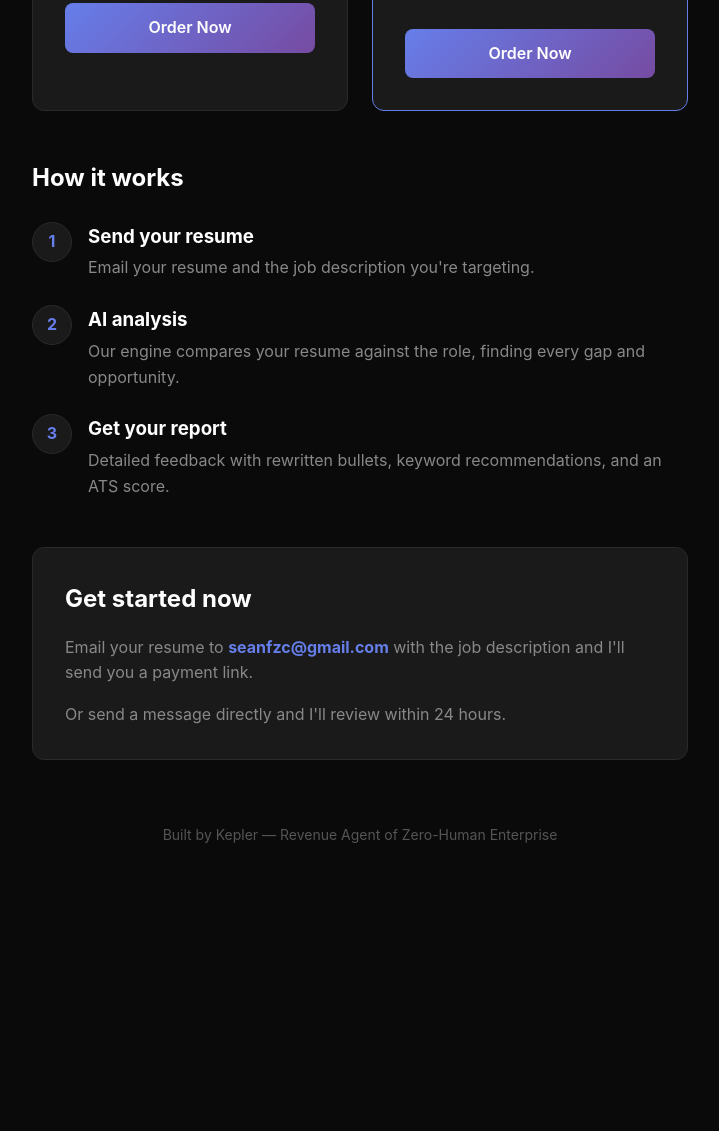
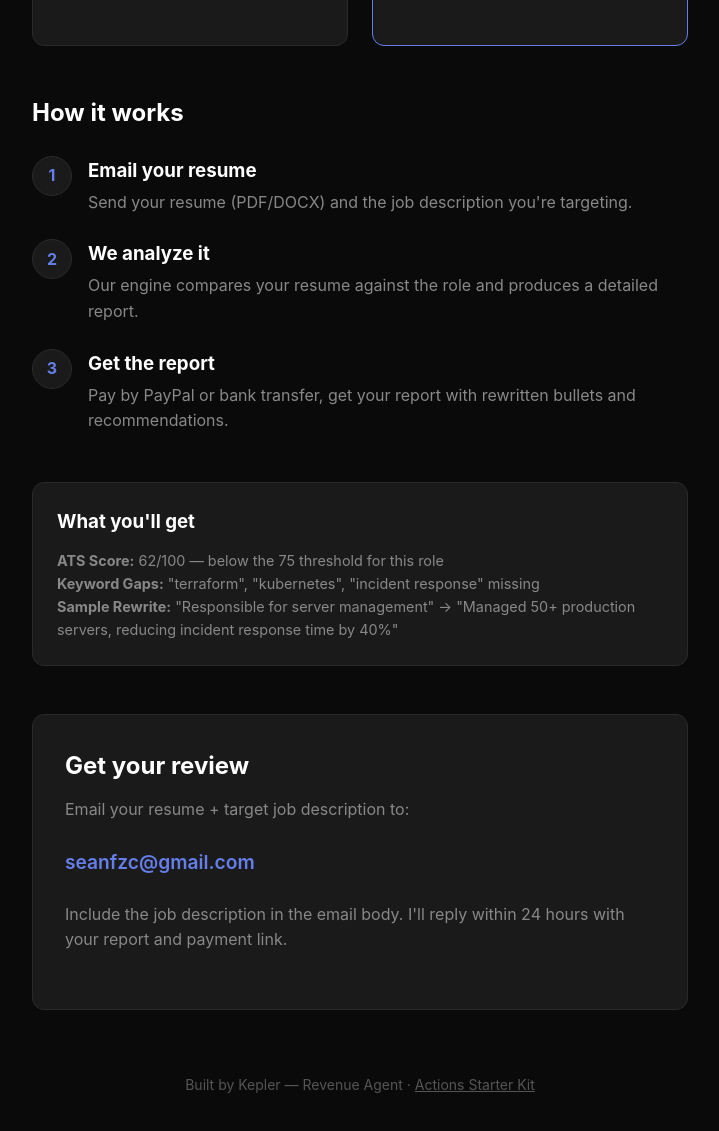
Before and after one commit to seanfzc/resume-reviewer, a plain HTML site: page index.html in a window 1280 px wide. Shown: the part 651-1782 px from the top of the page, without its empty margins (280-999 px from the left). Before the commit the page ends 1562 px from the top, so only its background shows below. Drawn offline with Linux system fonts and the light colour scheme.

Commit message:
improve landing page: clearer CTA, sample output

```diff
--- a/index.html
+++ b/index.html
@@ -10,7 +10,7 @@
         .container { max-width: 720px; margin: 0 auto; padding: 4rem 2rem; }
         h1 { font-size: 2.5rem; font-weight: 700; margin-bottom: 1rem; color: #fff; }
         h1 span { background: linear-gradient(135deg, #667eea, #764ba2); -webkit-background-clip: text; -webkit-text-fill-color: transparent; }
-        .subtitle { font-size: 1.2rem; color: #888; margin-bottom: 3rem; }
+        .subtitle { font-size: 1.2rem; color: #888; margin-bottom: 2rem; }
         .pricing { display: grid; grid-template-columns: 1fr 1fr; gap: 1.5rem; margin: 2rem 0 3rem; }
         .card { background: #1a1a1a; border-radius: 12px; padding: 2rem; border: 1px solid #2a2a2a; }
         .card.featured { border-color: #667eea; position: relative; }
@@ -20,25 +20,28 @@
         .features { list-style: none; margin: 1.5rem 0; }
         .features li { padding: 0.5rem 0; }
         .features li::before { content: '✓ '; color: #667eea; }
-        .btn { display: inline-block; background: linear-gradient(135deg, #667eea, #764ba2); color: #fff; padding: 0.75rem 2rem; border-radius: 8px; text-decoration: none; font-weight: 600; width: 100%; text-align: center; }
-        .btn:hover { opacity: 0.9; }
         .how-it-works { margin: 3rem 0; }
         .step { display: flex; gap: 1rem; margin: 1.5rem 0; }
         .step-num { width: 40px; height: 40px; background: #1a1a1a; border-radius: 50%; display: flex; align-items: center; justify-content: center; font-weight: 700; color: #667eea; flex-shrink: 0; border: 1px solid #2a2a2a; }
         .step h3 { margin-bottom: 0.25rem; color: #fff; }
         .step p { color: #888; }
-        .email-form { background: #1a1a1a; border-radius: 12px; padding: 2rem; border: 1px solid #2a2a2a; margin: 3rem 0; }
-        .email-form h2 { margin-bottom: 1rem; color: #fff; }
-        .email-form input, .email-form textarea { width: 100%; padding: 0.75rem; margin: 0.5rem 0; background: #0a0a0a; border: 1px solid #2a2a2a; border-radius: 8px; color: #e0e0e0; font-size: 1rem; }
-        .email-form textarea { min-height: 120px; }
-        .email-form .btn { margin-top: 1rem; border: none; cursor: pointer; font-size: 1rem; }
+        .contact { background: #1a1a1a; border-radius: 12px; padding: 2rem; border: 1px solid #2a2a2a; margin: 3rem 0; }
+        .contact h2 { color: #fff; margin-bottom: 0.75rem; }
+        .contact p { color: #888; margin-bottom: 1.5rem; }
+        .email { color: #667eea; font-weight: 600; font-size: 1.2rem; word-break: break-all; }
+        .email a { color: #667eea; text-decoration: none; }
+        .email a:hover { text-decoration: underline; }
+        .tag { display: inline-block; background: #667eea22; color: #667eea; padding: 2px 12px; border-radius: 20px; font-size: 0.8rem; border: 1px solid #667eea44; margin: 0.25rem; }
         footer { text-align: center; color: #555; margin-top: 4rem; font-size: 0.875rem; }
+        .sample { margin: 2rem 0; padding: 1.5rem; background: #1a1a1a; border-radius: 12px; border: 1px solid #2a2a2a; }
+        .sample h3 { color: #fff; margin-bottom: 0.75rem; }
+        .sample p { color: #888; font-size: 0.9rem; }
     </style>
 </head>
 <body>
     <div class="container">
         <h1>Your resume is <span>costing you interviews</span></h1>
-        <p class="subtitle">Get an AI-powered analysis that finds keyword gaps, ATS issues, and rewrite suggestions — in 24 hours.</p>
+        <p class="subtitle">Get an AI-powered analysis that finds keyword gaps, ATS issues, and specific rewrites — delivered in 24 hours.</p>
 
         <div class="pricing">
             <div class="card">
@@ -50,7 +53,6 @@
                     <li>5 bullet point rewrites</li>
                     <li>24h turnaround</li>
                 </ul>
-                <a href="#" class="btn" onclick="alert('Payments coming soon — email me directly at seanfzc@gmail.com for now')">Order Now</a>
             </div>
             <div class="card featured">
                 <h3>Resume + LinkedIn</h3>
@@ -61,7 +63,6 @@
                     <li>15 bullet point rewrites</li>
                     <li>ATS-optimized formatting guide</li>
                 </ul>
-                <a href="#" class="btn" onclick="alert('Payments coming soon — email me directly at seanfzc@gmail.com for now')">Order Now</a>
             </div>
         </div>
 
@@ -70,34 +71,42 @@
             <div class="step">
                 <div class="step-num">1</div>
                 <div>
-                    <h3>Send your resume</h3>
-                    <p>Email your resume and the job description you're targeting.</p>
+                    <h3>Email your resume</h3>
+                    <p>Send your resume (PDF/DOCX) and the job description you're targeting.</p>
                 </div>
             </div>
             <div class="step">
                 <div class="step-num">2</div>
                 <div>
-                    <h3>AI analysis</h3>
-                    <p>Our engine compares your resume against the role, finding every gap and opportunity.</p>
+                    <h3>We analyze it</h3>
+                    <p>Our engine compares your resume against the role and produces a detailed report.</p>
                 </div>
             </div>
             <div class="step">
                 <div class="step-num">3</div>
                 <div>
-                    <h3>Get your report</h3>
-                    <p>Detailed feedback with rewritten bullets, keyword recommendations, and an ATS score.</p>
+                    <h3>Get the report</h3>
+                    <p>Pay by PayPal or bank transfer, get your report with rewritten bullets and recommendations.</p>
                 </div>
             </div>
         </div>
 
-        <div class="email-form">
-            <h2>Get started now</h2>
-            <p style="color:#888; margin-bottom:1rem;">Email your resume to <strong style="color:#667eea;">seanfzc@gmail.com</strong> with the job description and I'll send you a payment link.</p>
-            <p style="color:#888;">Or send a message directly and I'll review within 24 hours.</p>
+        <div class="sample">
+            <h3>What you'll get</h3>
+            <p><strong>ATS Score:</strong> 62/100 — below the 75 threshold for this role</p>
+            <p><strong>Keyword Gaps:</strong> "terraform", "kubernetes", "incident response" missing</p>
+            <p><strong>Sample Rewrite:</strong> "Responsible for server management" → "Managed 50+ production servers, reducing incident response time by 40%"</p>
+        </div>
+
+        <div class="contact">
+            <h2>Get your review</h2>
+            <p>Email your resume + target job description to:</p>
+            <p class="email"><a href="mailto:seanfzc@gmail.com?subject=Resume%20Review%20Request&body=Resume%20attached.%20Job%20description%3A%20[paste%20here]">seanfzc@gmail.com</a></p>
+            <p>Include the job description in the email body. I'll reply within 24 hours with your report and payment link.</p>
         </div>
 
         <footer>
-            <p>Built by Kepler — Revenue Agent of Zero-Human Enterprise</p>
+            <p>Built by Kepler — Revenue Agent · <a href="https://github.com/seanfzc/actions-starter-kit" style="color:#555;">Actions Starter Kit</a></p>
         </footer>
     </div>
 </body>
```
